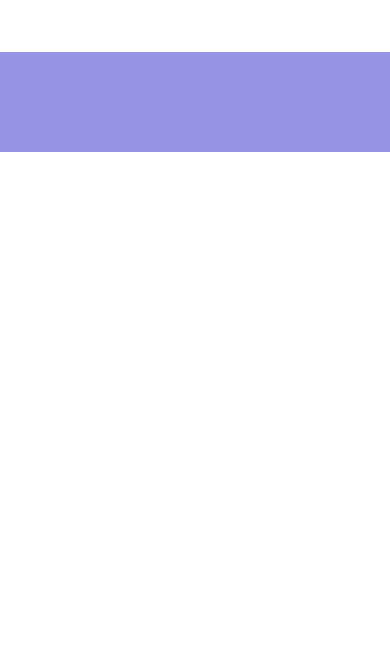
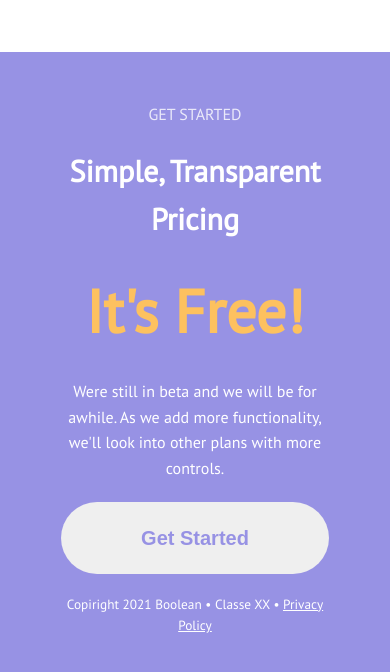
Before and after one commit to AlessandroGCatino/htmlcss-responsive-layout, a plain HTML site: page index.html in a window 390 px wide. Shown: the part 10226-10898 px from the top of the page. Before the commit the page ends 10378 px from the top, so only its background shows below. Drawn offline with Linux system fonts and the light colour scheme.

Commit message:
creata sezione get-started e media query relativa

```diff
--- a/assets/css/style.css
+++ b/assets/css/style.css
@@ -391,6 +391,54 @@ section:nth-child(even) {
 }
 
 
+/* ANCHOR get-started */
+
+#get-started div{
+    width: 50%;
+    margin: 0 auto;
+    display: flex;
+    text-align: center;
+    flex-direction: column;
+    align-items: center;
+    gap: 20px;
+    color: white;
+}
+
+#get-started span{
+    text-transform: uppercase;
+    opacity: 0.8;
+}
+
+#get-started h2,
+#get-started h1,
+#get-started small{
+    text-transform: capitalize;
+}
+
+#get-started h2{
+    font-size: 40px;
+}
+
+#get-started h1{
+    font-size: 100px;
+    color: #fdc15f;
+}
+
+#get-started button{
+    color: var(--basecolor);
+    font-size: 20px;
+    font-weight: bold;
+    padding: 20px 80px;
+    border-radius: 50px;
+    border: none;
+}
+
+#get-started a{
+    text-decoration: underline;
+}
+
+
+
 /* ANCHOR tablet */
 @media screen and (max-width:768px) {
     .container{
@@ -495,6 +543,19 @@ section:nth-child(even) {
         border-radius: 50%;
     }
 
+    #get-started div{
+        width: 90%;
+    }
+    #get-started h2{
+        font-size: 30px;
+        font-weight: bold;
+    }
+
+    #get-started h1{
+        font-size: 60px;
+        color: #fdc15f;
+    }
+
 }
 
 /* ANCHOR mobile */
--- a/index.html
+++ b/index.html
@@ -186,7 +186,15 @@
                 </div>
             </section>
             <section id="get-started" class="container">
+                <div>
 
+                    <span>get started</span>
+                    <h2>simple, transparent pricing</h2>
+                    <h1>it's free!</h1>
+                    <p>Were still in beta and we will be for awhile. As we add more functionality, we'll look into other plans with more controls.</p>
+                    <button>Get Started</button>
+                    <small>copiright 2021 boolean &bull; classe XX &bull; <a href="#">Privacy policy</a></small>
+                </div>
             </section>
         </div>
     </main>
```
